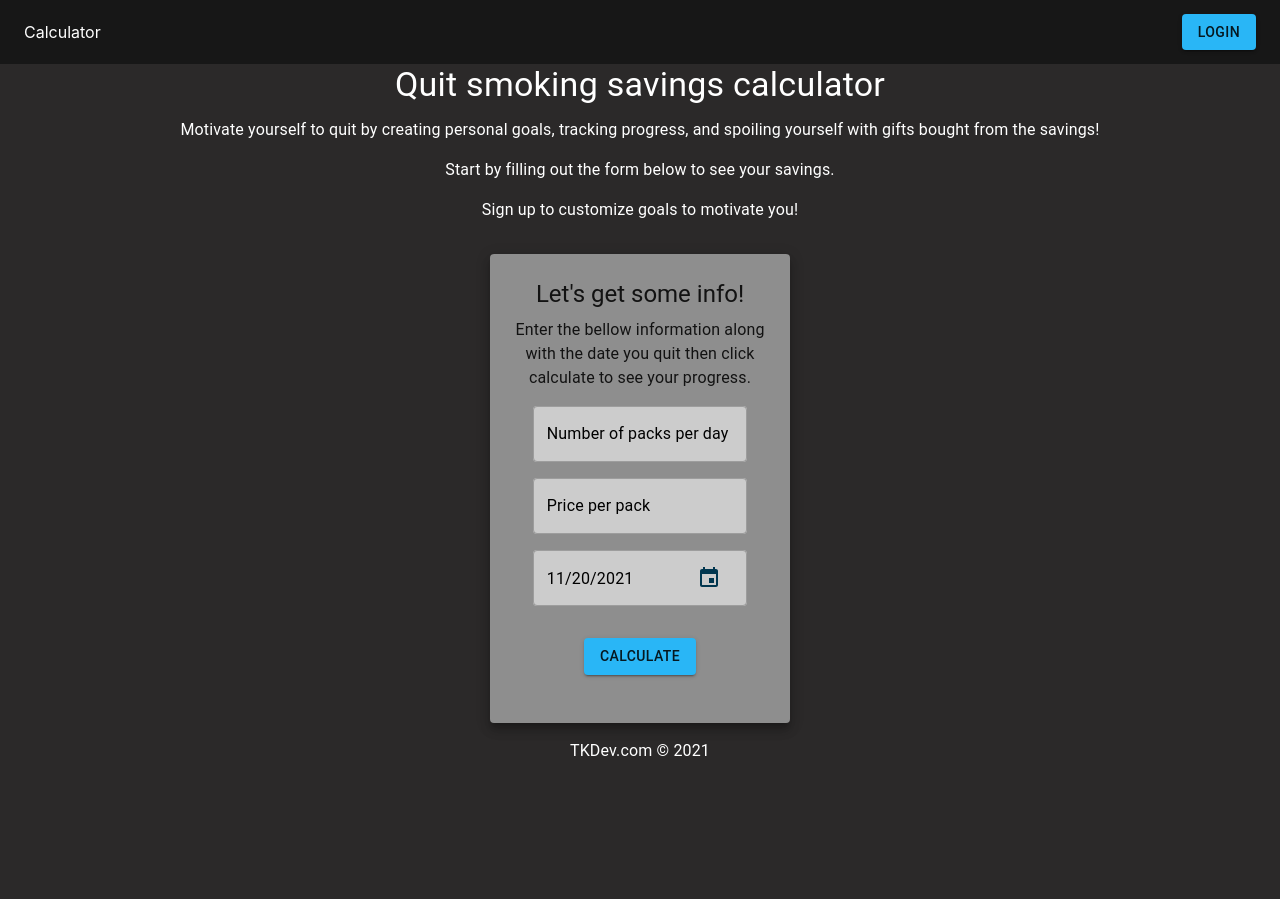
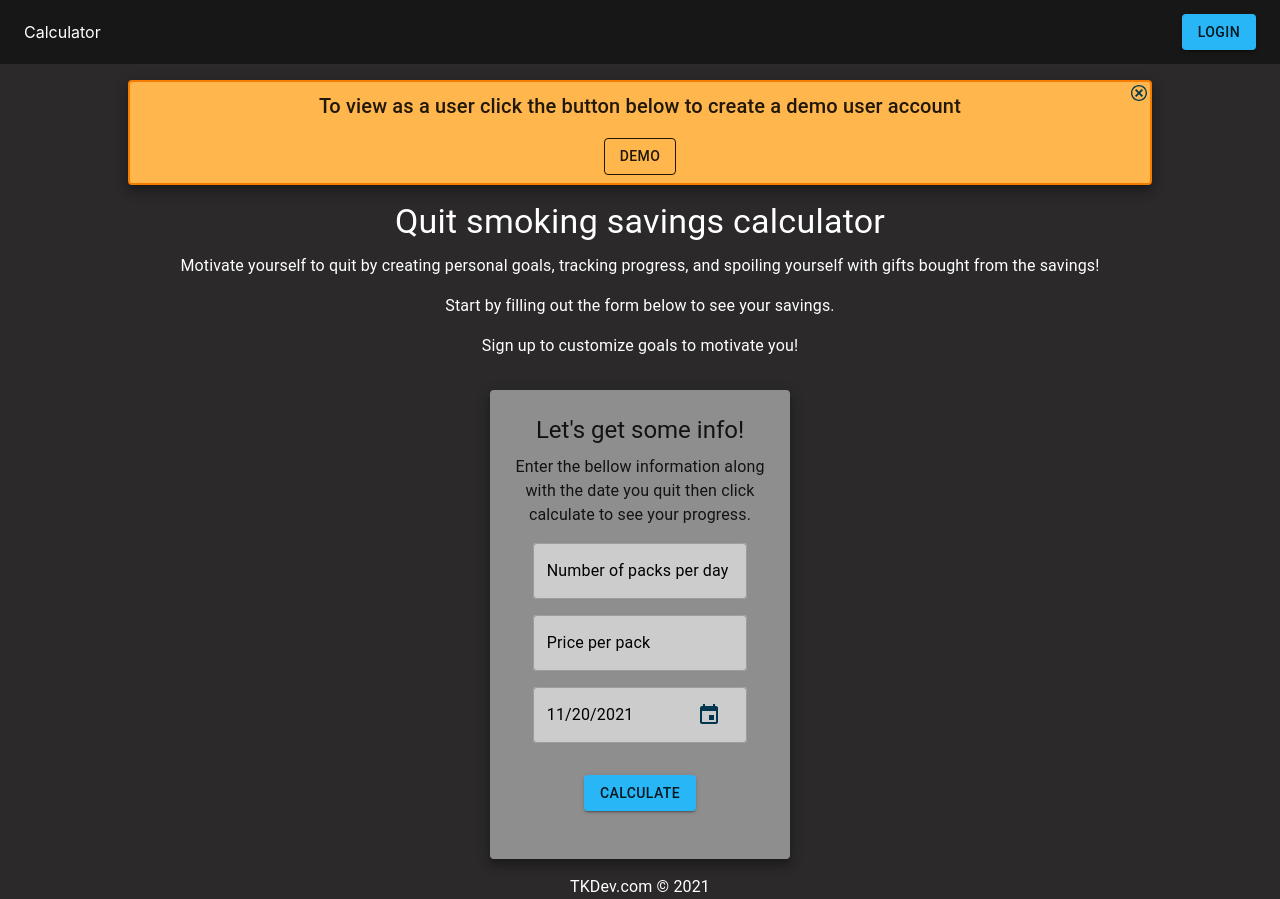
Before and after one commit to TKravel/quit-calc-client, a React (Create React App) app: page / in a window 1280 px wide. Before the commit the page ends 800 px from the top, so only its background shows below. Built offline with nearby package versions, Linux system fonts and the light colour scheme; no server answers.

Commit message:
Added demo user creation and messages

```diff
--- /dev/null
+++ b/src/components/demoComponents/DemoMsg.jsx
@@ -0,0 +1,75 @@
+import React, { useContext, useState } from 'react';
+import { Paper, Typography, Button } from '@material-ui/core';
+import { makeStyles } from '@material-ui/core/styles';
+import CloseIcon from '../icons/CloseIcon';
+import ExpandIcon from '../icons/ExpandIcon';
+import useDemo from '../../hooks/useDemo';
+import { UserContext } from '../../context/UserContext';
+
+const useStyles = makeStyles((theme) => ({
+	paper: {
+		backgroundColor: theme.palette.warning.light,
+		border: '2px solid' + theme.palette.warning.dark,
+		width: '80vw',
+		padding: '.5em',
+		margin: '1em auto 1em auto',
+		textAlign: 'center',
+		position: 'relative',
+	},
+}));
+
+const DemoMsg = () => {
+	const classes = useStyles();
+	const { user } = useContext(UserContext);
+	const { createDemoUser } = useDemo();
+	const [isOpen, setIsOpen] = useState(true);
+	const toggleMsg = (e) => {
+		console.log('clicked');
+		isOpen ? setIsOpen(false) : setIsOpen(true);
+	};
+
+	const handleClick = (e) => {
+		console.log('demo btn clicked');
+		createDemoUser();
+	};
+
+	if (user) {
+		return null;
+	}
+
+	if (isOpen) {
+		return (
+			<Paper className={classes.paper} elevation={8}>
+				<CloseIcon
+					className={classes.closeIcon}
+					handleMsg={toggleMsg}
+				/>
+				<Typography variant='h6' paragraph>
+					To view as a user click the button below to create a demo
+					user account
+				</Typography>
+				<Button
+					onClick={handleClick}
+					variant='outlined'
+					color='inherit'
+				>
+					Demo
+				</Button>
+			</Paper>
+		);
+	} else {
+		return (
+			<Paper className={classes.paper} elevation={8}>
+				<ExpandIcon
+					className={classes.closeIcon}
+					handleMsg={toggleMsg}
+				/>
+				<Typography variant='h6' paragraph>
+					Important demo message
+				</Typography>
+			</Paper>
+		);
+	}
+};
+
+export default DemoMsg;
--- /dev/null
+++ b/src/components/demoComponents/DemoWarning.jsx
@@ -0,0 +1,66 @@
+import React, { useState, useContext } from 'react';
+import { Paper, Typography, Button } from '@material-ui/core';
+import { makeStyles } from '@material-ui/core/styles';
+import CloseIcon from '../icons/CloseIcon';
+import ExpandIcon from '../icons/ExpandIcon';
+import { UserContext } from '../../context/UserContext';
+
+const useStyles = makeStyles((theme) => ({
+	paper: {
+		backgroundColor: theme.palette.warning.light,
+		border: '2px solid' + theme.palette.warning.dark,
+		width: '80vw',
+		padding: '.5em',
+		margin: '1em auto 1em auto',
+		textAlign: 'center',
+		position: 'relative',
+	},
+}));
+
+const DemoWarning = () => {
+	const classes = useStyles();
+	const { user } = useContext(UserContext);
+	const [isOpen, setIsOpen] = useState(true);
+
+	const demoUser = localStorage.getItem('demoUser');
+
+	const toggleMsg = (e) => {
+		console.log('clicked');
+		isOpen ? setIsOpen(false) : setIsOpen(true);
+	};
+
+	const handleClick = (e) => {
+		console.log('demo btn clicked');
+	};
+
+	if (isOpen) {
+		return (
+			<Paper className={classes.paper} elevation={8}>
+				{!demoUser && (
+					<CloseIcon
+						className={classes.closeIcon}
+						handleMsg={toggleMsg}
+					/>
+				)}
+				<Typography variant='h6' paragraph>
+					Demo data will be lost upon logout. Please register if you
+					wish to persist data in future sessions.
+				</Typography>
+			</Paper>
+		);
+	} else {
+		return (
+			<Paper className={classes.paper} elevation={8}>
+				<ExpandIcon
+					className={classes.closeIcon}
+					handleMsg={toggleMsg}
+				/>
+				<Typography variant='h6' paragraph>
+					Important demo warning
+				</Typography>
+			</Paper>
+		);
+	}
+};
+
+export default DemoWarning;
--- /dev/null
+++ b/src/components/icons/CloseIcon.jsx
@@ -0,0 +1,34 @@
+import React from 'react';
+import { SvgIcon, Button } from '@material-ui/core';
+import { makeStyles } from '@material-ui/core/styles';
+
+const useStyles = makeStyles((theme) => ({
+	button: {
+		position: 'absolute',
+		top: '.2em',
+		right: '.2em',
+		borderRadius: '50%',
+		width: '1.1em',
+		height: '1.1em',
+	},
+	icon: {
+		position: 'absolute',
+		top: '.2em',
+		right: '.2em',
+		fontSize: '1em',
+	},
+}));
+
+const CloseIcon = ({ handleMsg }) => {
+	const classes = useStyles();
+
+	return (
+		// <Button className={classes.button}>
+		<SvgIcon className={classes.icon} onClick={handleMsg}>
+			<path d='M12 2c5.514 0 10 4.486 10 10s-4.486 10-10 10-10-4.486-10-10 4.486-10 10-10zm0-2c-6.627 0-12 5.373-12 12s5.373 12 12 12 12-5.373 12-12-5.373-12-12-12zm6 16.094l-4.157-4.104 4.1-4.141-1.849-1.849-4.105 4.159-4.156-4.102-1.833 1.834 4.161 4.12-4.104 4.157 1.834 1.832 4.118-4.159 4.143 4.102 1.848-1.849z' />
+		</SvgIcon>
+		// </Button>
+	);
+};
+
+export default CloseIcon;
--- /dev/null
+++ b/src/components/icons/ExpandIcon.jsx
@@ -0,0 +1,24 @@
+import React from 'react';
+import { SvgIcon } from '@material-ui/core';
+import { makeStyles } from '@material-ui/core/styles';
+
+const useStyles = makeStyles((theme) => ({
+	icon: {
+		position: 'absolute',
+		top: '.2em',
+		right: '.2em',
+		fontSize: '1em',
+	},
+}));
+
+const ExpandIcon = ({ handleMsg }) => {
+	const classes = useStyles();
+
+	return (
+		<SvgIcon className={classes.icon} onClick={handleMsg}>
+			<path d='M12 2c5.514 0 10 4.486 10 10s-4.486 10-10 10-10-4.486-10-10 4.486-10 10-10zm0-2c-6.627 0-12 5.373-12 12s5.373 12 12 12 12-5.373 12-12-5.373-12-12-12zm6 13h-5v5h-2v-5h-5v-2h5v-5h2v5h5v2z' />
+		</SvgIcon>
+	);
+};
+
+export default ExpandIcon;
--- a/src/components/landingPage/Login.jsx
+++ b/src/components/landingPage/Login.jsx
@@ -12,12 +12,13 @@ import { makeStyles } from '@material-ui/core/styles';
 import { useForm, Controller } from 'react-hook-form';
 import useLogin from '../../hooks/useLogin';
 import { UserContext } from '../../context/UserContext';
+import DemoMsg from '../demoComponents/DemoMsg';
 
 const useStyles = makeStyles((theme) => ({
 	container: {
 		display: 'flex',
-		height: 'calc(100vh - 65px)',
-		padding: '0px',
+		// height: 'calc(100vh - 65px)',
+		padding: '2em 0em 2em 0em',
 		justifyContent: 'center',
 		alignItems: 'center',
 	},
@@ -54,6 +55,8 @@ const Login = () => {
 		return <Redirect to='/' />;
 	}
 	return (
+		<>
+			<DemoMsg />
 			<Container
 				component='form'
 				className={classes.container}
@@ -104,7 +107,9 @@ const Login = () => {
 										value={value}
 										onChange={onChange}
 										error={error ? true : false}
-									helperText={error ? error.message : null}
+										helperText={
+											error ? error.message : null
+										}
 									></TextField>
 								)}
 								rules={{
@@ -130,12 +135,17 @@ const Login = () => {
 										value={value}
 										onChange={onChange}
 										error={error ? true : false}
-									helperText={error ? error.message : null}
+										helperText={
+											error ? error.message : null
+										}
 									></TextField>
 								)}
 								rules={{
 									required: 'Password required',
-								minLength: { value: 6, message: 'to short' },
+									minLength: {
+										value: 6,
+										message: 'to short',
+									},
 								}}
 							/>
 						</Grid>
@@ -162,6 +172,7 @@ const Login = () => {
 					</Grid>
 				</Paper>
 			</Container>
+		</>
 	);
 };
 
--- a/src/components/mainApp/MainApp.jsx
+++ b/src/components/mainApp/MainApp.jsx
@@ -2,6 +2,8 @@ import React, { useContext, useEffect, useState } from 'react';
 import { Container, Typography } from '@material-ui/core';
 import { makeStyles } from '@material-ui/core/styles';
 import '../../index.css';
+import DemoMsg from '../demoComponents/DemoMsg';
+import DemoWarning from '../demoComponents/DemoWarning';
 import UserInput from './UserInput';
 import SavingsCalcMsg from './SavingsCalcMsg';
 import GoalTracker from './goalTracker/GoalTracker';
@@ -28,6 +30,8 @@ const MainApp = () => {
 		savings: 0,
 	});
 	const [errors, setErrors] = useState('');
+
+	const demoUser = localStorage.getItem('demoUser');
 
 	useEffect(() => {
 		if (errors !== '') {
@@ -77,16 +81,8 @@ const MainApp = () => {
 			value={{ formData, setFormData, calculations, setCalculations }}
 		>
 			<Container component='main' className='app-container'>
-				{/* <Typography variant='h1'>h1</Typography>
-			<Typography variant='h2'>h2</Typography>
-			<Typography variant='h3'>h3</Typography>
-			<Typography variant='h4'>h4</Typography>
-			<Typography variant='h5'>h5</Typography>
-			<Typography variant='h6'>h6</Typography>
-			<Typography variant='subtitle1'>subtitle1</Typography>
-			<Typography variant='subtitle2'>subtitle2</Typography>
-			<Typography variant='body1'>body1</Typography>
-			<Typography variant='body2'>body2</Typography> */}
+				{demoUser === 'true' ? <DemoWarning /> : <DemoMsg />}
+
 				<Typography
 					variant='h4'
 					component='h1'
--- a/src/hooks/useAuth.js
+++ b/src/hooks/useAuth.js
@@ -2,6 +2,8 @@ import { useEffect, useState } from 'react';
 
 const useAuth = () => {
 	const [user, setUser] = useState(null);
+
+	const demoUser = localStorage.getItem('demoUser');
 
 	useEffect(() => {
 		fetch('/user/verify_user', {
@@ -50,6 +52,9 @@ const useAuth = () => {
 					setUser(false);
 					console.log('logged out');
 				}
+				if (demoUser === 'true') {
+					localStorage.removeItem('demoUser');
+				}
 			})
 			.catch((error) => {
 				console.log('Error logging out: ' + error);
--- /dev/null
+++ b/src/hooks/useDemo.js
@@ -0,0 +1,32 @@
+import React, { useContext } from 'react';
+import { UserContext } from '../context/UserContext';
+
+const useDemo = () => {
+	const { setUser } = useContext(UserContext);
+	const createDemoUser = async () => {
+		await fetch('/demo/createDemoUser', {
+			method: 'GET',
+			credentials: 'include',
+		})
+			.then((response) => response.json())
+			.then((data) => {
+				if (data.error) {
+					console.log(data.error);
+				}
+				if (data.msg === 'Success') {
+					console.log('Demo user created');
+					localStorage.setItem('demoUser', 'true');
+					setUser(true);
+				}
+			})
+			.catch((err) => {
+				if (err) {
+					console.log(err);
+				}
+			});
+	};
+
+	return { createDemoUser };
+};
+
+export default useDemo;
```
Lines whose indentation alone changed are shown as unchanged.
